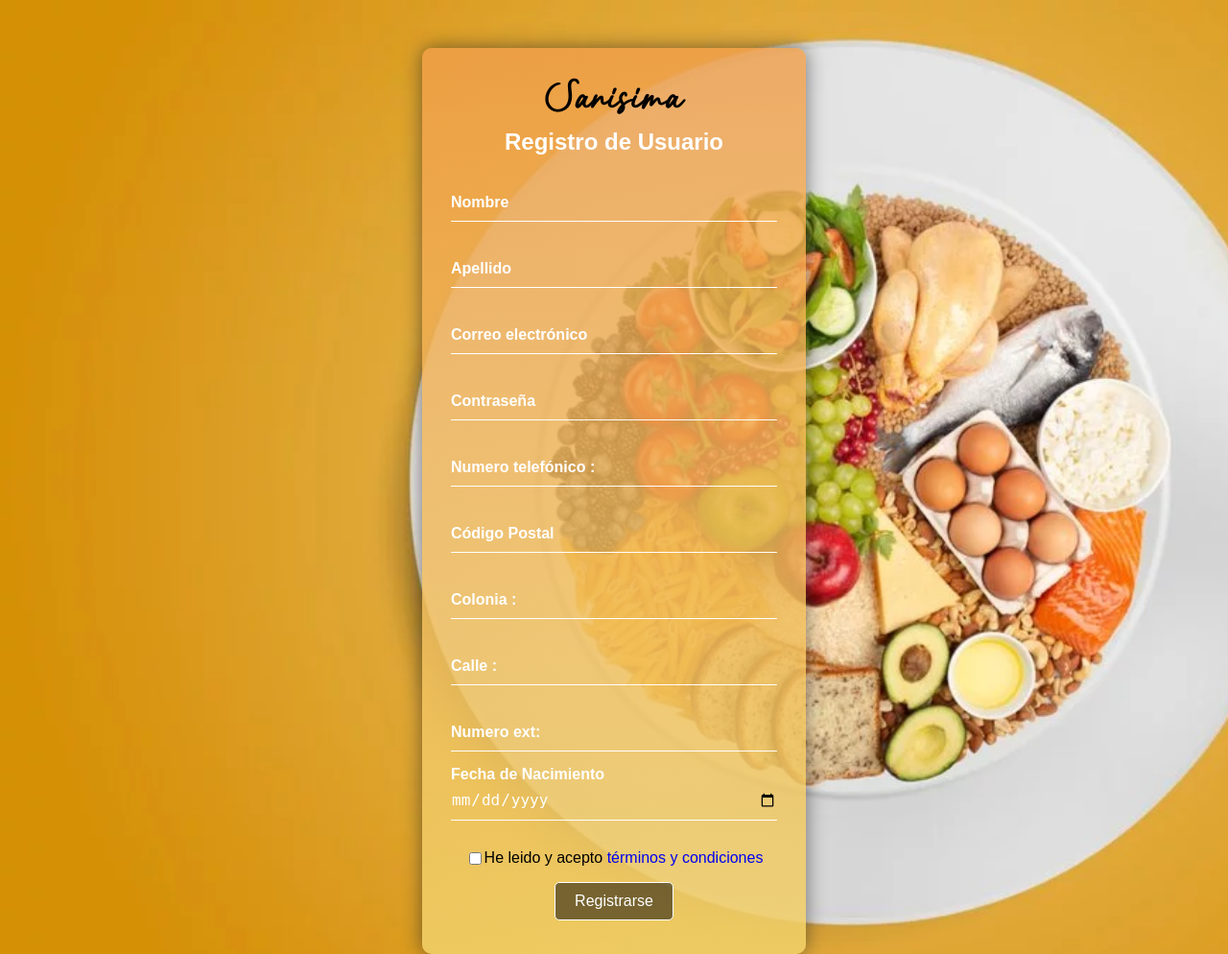
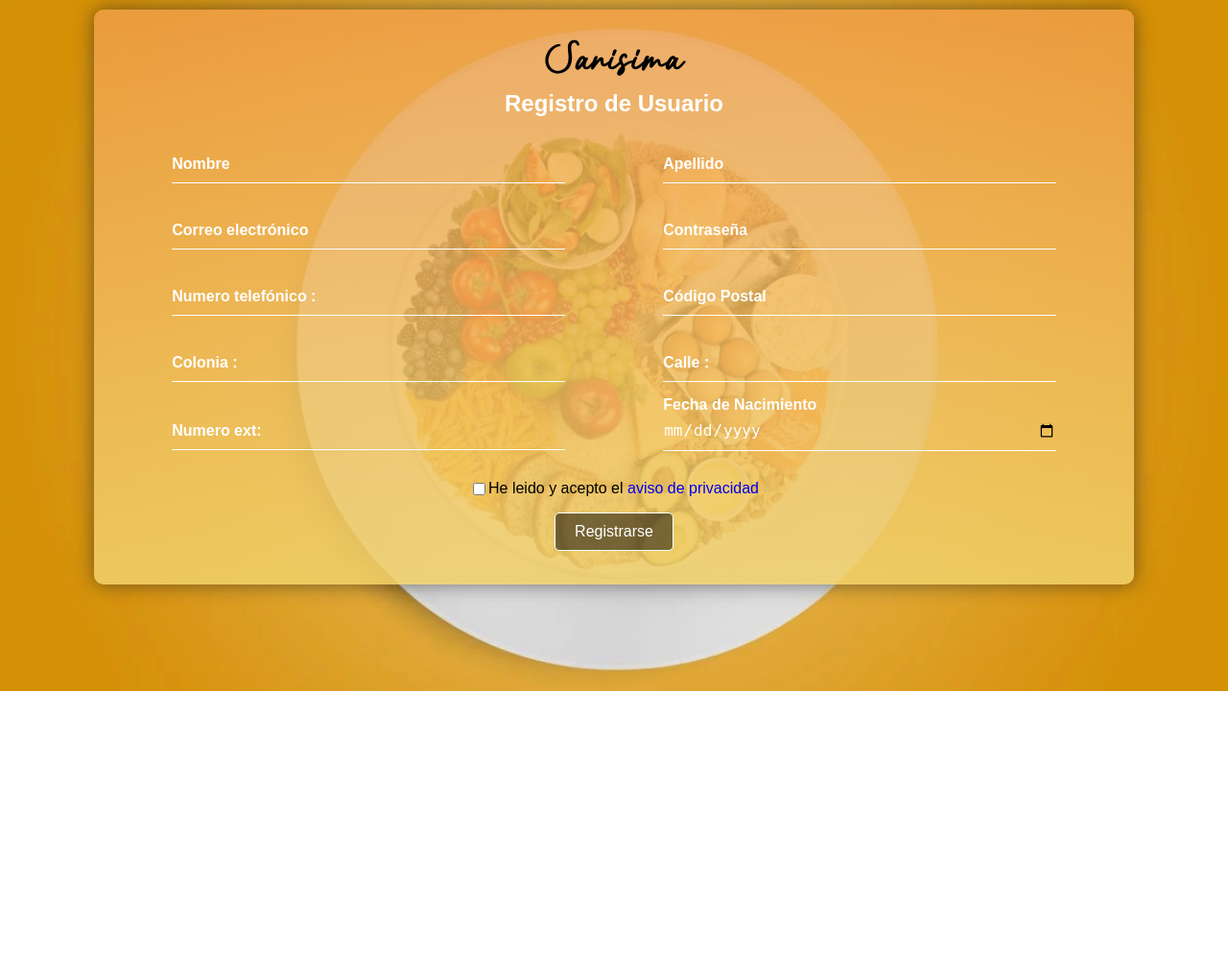
Before and after one commit to Alberto73P/Sanisima, a PHP site: page /Paginas/Registro.php in a window 1280 px wide. Shown: the whole page at 96% size. After the commit the page ends 720 px from the top, so only its background shows below. Run offline with PHP 8.4, Linux system fonts and the light colour scheme.

Commit message:
chingo su madre

```diff
--- a/CSS/EstilosLogin.css
+++ b/CSS/EstilosLogin.css
@@ -105,7 +105,3 @@ a{
 	text-decoration: none;
     align-items: center;
 }
-#TyC{
-	display: flex;
-	justify-content: center;
-}
--- a/Paginas/Registro.php
+++ b/Paginas/Registro.php
@@ -63,7 +63,8 @@ if (!empty($_POST["btnRegistrar"])) {
 </head>
 <style>
     .login-box {
-	margin: 50px auto 0px;
+	margin: 10px auto ;
+    width: 80%;
     }
     .error-box{
         background-color: rgba(255, 102, 102,0.5);
@@ -71,9 +72,22 @@ if (!empty($_POST["btnRegistrar"])) {
         border: 1px solid black;
         border-radius: 0.2em;
     }
+    .user-box{
+	    width: 40%;
+        margin: auto;
+    }
+    #TyC{
+        display: flex;
+        justify-content: center;
+    }
+    #registro{
+        display: flex;
+        flex-wrap: wrap;
+	    justify-content: center;
+    }
 </style>
 <body>
-<div class="login-box">
+<div class="login-box" id="form_registro">
     <h1>Sanisima</h1>
 	<h2>Registro de Usuario</h2>
     <?php
@@ -83,7 +97,7 @@ if (!empty($_POST["btnRegistrar"])) {
             echo "</div>";
         }
     ?>
-	<form method="post" action="<?php echo $_SERVER["PHP_SELF"]; ?>">
+	<form method="post" action="<?php echo $_SERVER["PHP_SELF"]; ?>" id="registro">
         <div class="user-box">
             <input  type="text" name="txtNombre"  required title="Ingresa tu correo"></input>
 			<label class="etiqueta">Nombre</label>
@@ -126,7 +140,7 @@ if (!empty($_POST["btnRegistrar"])) {
 		</div>
         <div id="TyC">
             <input  type="checkbox" name="ckTerminos" required ></input>
-            <label>He leido y acepto <a href="/Archivos/Términos y Condiciones de Uso.pdf" target="_blank" > términos y condiciones</a> </label>
+            <label>He leido y acepto el  <a href="/Archivos/Aviso_de_privacidad_Sanisima.pdf" target="_blank" > aviso de privacidad</a> </label>
 		</div>
 		<div class="envioDatos">
             <input type="submit" class="boton" value="Registrarse" name="btnRegistrar" >
```
Also changed, not shown: 1 other file.
